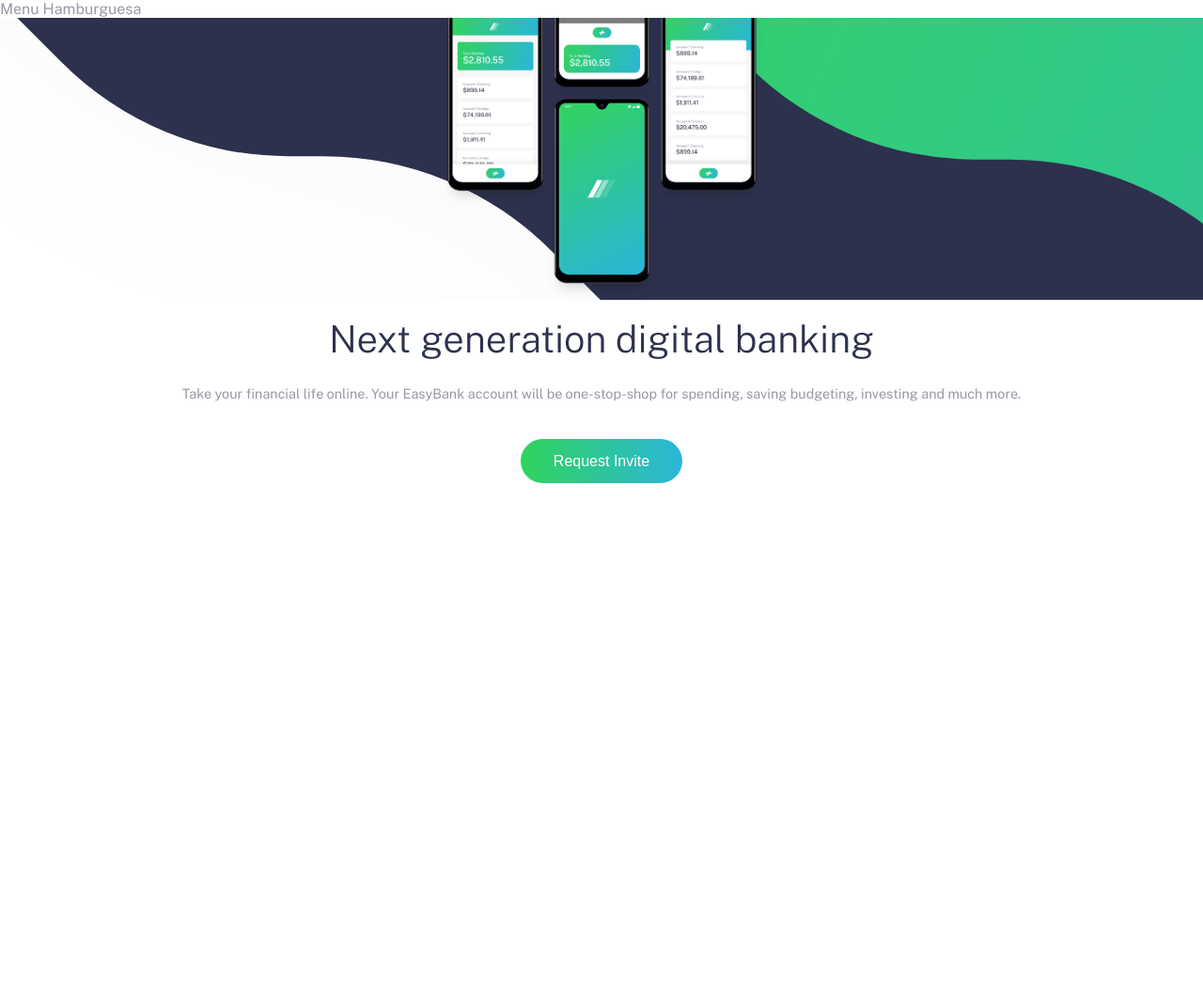
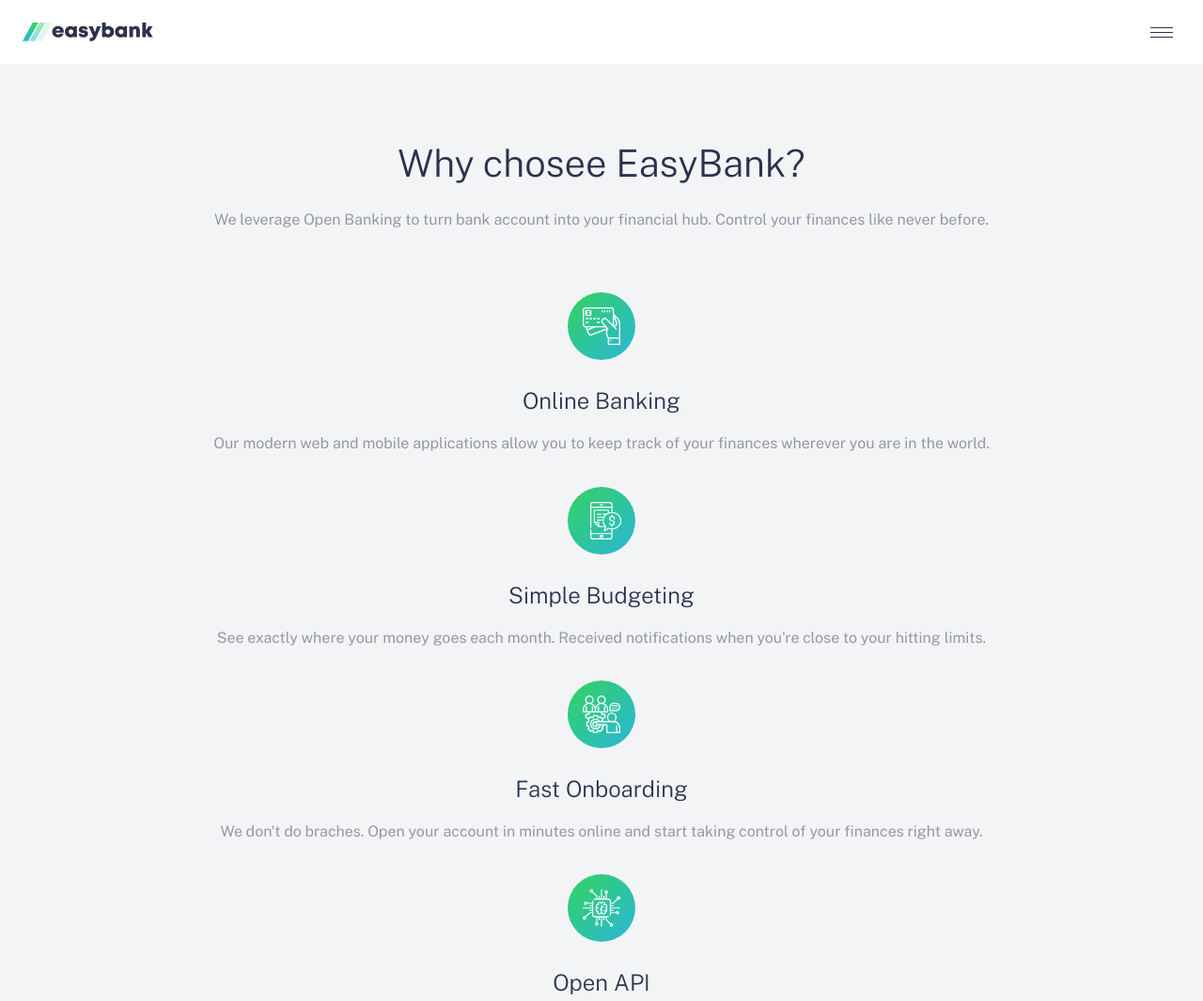
Before and after one commit to rvaldez20/easybank-sass, a plain HTML site: page index.html in a window 1280 px wide. Shown: the top 1065 px of the page at 94% size. Before the commit the page ends 800 px from the top, so only its background shows below. Drawn offline with nearby package versions, Linux system fonts and the light colour scheme.

Commit message:
Se finaliza maquetacion del header y why

```diff
--- a/index.html
+++ b/index.html
@@ -10,12 +10,13 @@
 <body>
 
    <!-- Cabecera dela pagina -->
-   <header>
-      <span>Menu Hamburguesa</span>
+   <header class="header">
+      <img src="./static/images/logo.svg" alt="">
+      <nav class="menu"></nav>
    </header>
 
    <!-- Imagen tipo Hero -->
-   <section class="hero">
+   <section class="hero is-hidden">
       <div class="wrapper">
          <div class="hero__image"></div>
          <h1 class="title__h1">Next generation digital banking</h1>
@@ -24,5 +25,35 @@
       </div>
    </section>
 
+   <!-- Seccion Why choose -->
+   <div class="why">
+      <div class="wrapper">
+         <h1 class="title__h1">Why chosee EasyBank?</h1>
+         <p class="copy">We leverage Open Banking to turn bank account into your financial hub. Control your finances like  never before.</p>
+         <div class="why__grid">
+            <div class="why__item">
+               <img src="./static/images/icon-online.svg" alt="">
+               <h1 class="title__h2">Online Banking</h1>
+               <p class="copy">Our modern web and mobile applications allow you to keep track of your finances wherever you are in the world.</p>
+            </div>
+            <div class="why__item">
+               <img src="./static/images/icon-budgeting.svg" alt="">
+               <h1 class="title__h2">Simple Budgeting</h1>
+               <p class="copy">See exactly where your money goes each month. Received notifications when you're close to your hitting limits.</p>
+            </div>
+            <div class="why__item">
+               <img src="./static/images/icon-onboarding.svg" alt="">
+               <h1 class="title__h2">Fast Onboarding</h1>
+               <p class="copy">We don't do braches. Open your account in minutes online and start taking control of your finances right away.</p>
+            </div>
+            <div class="why__item">
+               <img src="./static/images/icon-api.svg" alt="">
+               <h1 class="title__h2">Open API</h1>
+               <p class="copy">Mange your savings, investments, pension and much more from one account. Tracking your money has never been easier.</p>
+            </div>
+         </div>
+      </div>
+   </div>
+
 </body>
 </html>
--- /dev/null
+++ b/src/sass/header.scss
@@ -0,0 +1,6 @@
+.header {
+   // border: 5px solid red;
+   display: flex;
+   padding: 1.5em;
+   justify-content: space-between;
+}
--- /dev/null
+++ b/src/sass/hero.scss
@@ -0,0 +1,16 @@
+.hero {
+   // border: 2px solid red;
+   text-align: center;
+   padding-bottom: 5em;
+
+   .copy {
+      margin-bottom: 2.5em;
+   }
+   &__image {
+      height: 300px;
+      margin: 0 calc(-1 * var(--wrapperSpace));
+      background: url('../images/image-mockups.png') center bottom no-repeat, url('../images/bg-intro-mobile.svg') center no-repeat;
+      background-size: 345px, cover;
+      margin-bottom: 1.2em;
+   }
+}
--- /dev/null
+++ b/src/sass/menu.scss
@@ -0,0 +1,5 @@
+.menu {
+   // border: 1px solid green;
+   width: 40px;
+   background: url('../images/icon-hamburger.svg') no-repeat center;
+}
--- a/src/sass/styles.scss
+++ b/src/sass/styles.scss
@@ -1,3 +1,8 @@
+@import "./header.scss";
+@import "./hero.scss";
+@import "./menu.scss";
+@import "./why.scss";
+
 :root {
    --darkBlue: hsl(233, 26%, 24%);
 	--limeGreen: hsl(136, 65%, 51%);
@@ -22,19 +27,8 @@ body {
    // border: 1px solid red;
 }
 
-.hero {
-   // border: 2px solid red;
-   text-align: center;
-   .copy {
-      margin-bottom: 2.5em;
-   }
-   &__image {
-      height: 300px;
-      margin: 0 calc(-1 * var(--wrapperSpace));
-      background: url('../images/image-mockups.png') center bottom no-repeat, url('../images/bg-intro-mobile.svg') center no-repeat;
-      background-size: 345px, cover;
-      margin-bottom: 1em;
-   }
+.is-hidden {
+   display: none !important;
 }
 
 .wrapper {
@@ -52,6 +46,17 @@ body {
       margin: 0;
       margin-bottom: .5em;
    }
+
+   &__h2 {
+      @extend .title__h1;
+      // border: 1px solid red;
+      font-size: 1.5em;
+      // color: var(--darkBlue);
+      // font-weight: 300;
+      // line-height: 1.3;
+      // margin: 0;
+      // margin-bottom: .5em;
+   }
 }
 
 .button {
--- /dev/null
+++ b/src/sass/why.scss
@@ -0,0 +1,22 @@
+.why {
+   text-align: center;
+   background: var(--gray);
+   padding-top: 5em;
+
+   .copy {
+      margin-bottom: 4em;
+      font-size: 1em;
+   }
+
+   &__item {
+      // border: 1px solid red;
+      .copy {
+         margin-bottom: 2em;
+      }
+      img {
+         margin-bottom: 1.5em;
+      }
+   }
+
+
+}
```
Also changed, not shown: static/css/styles.css, 1 other file.
